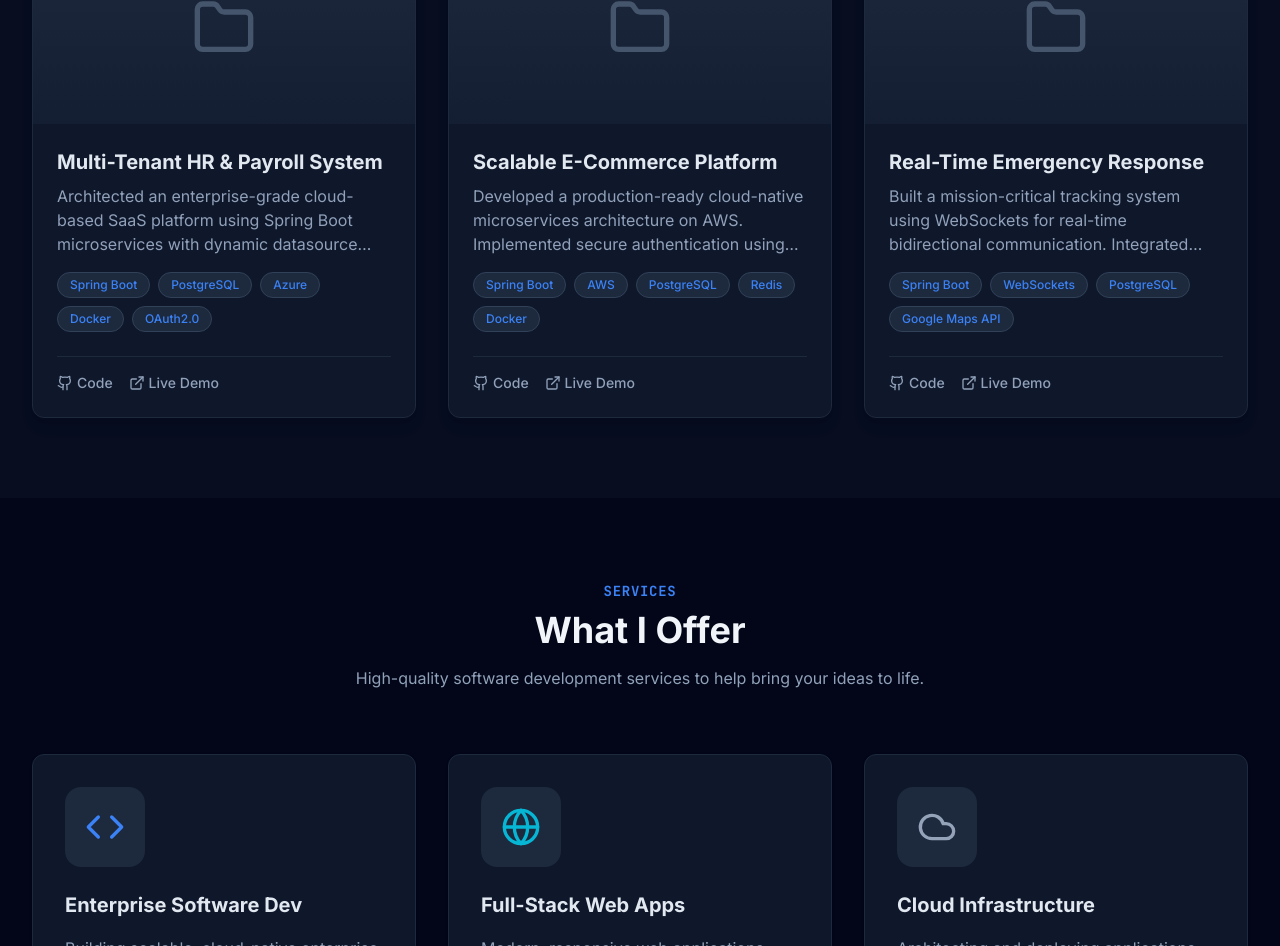
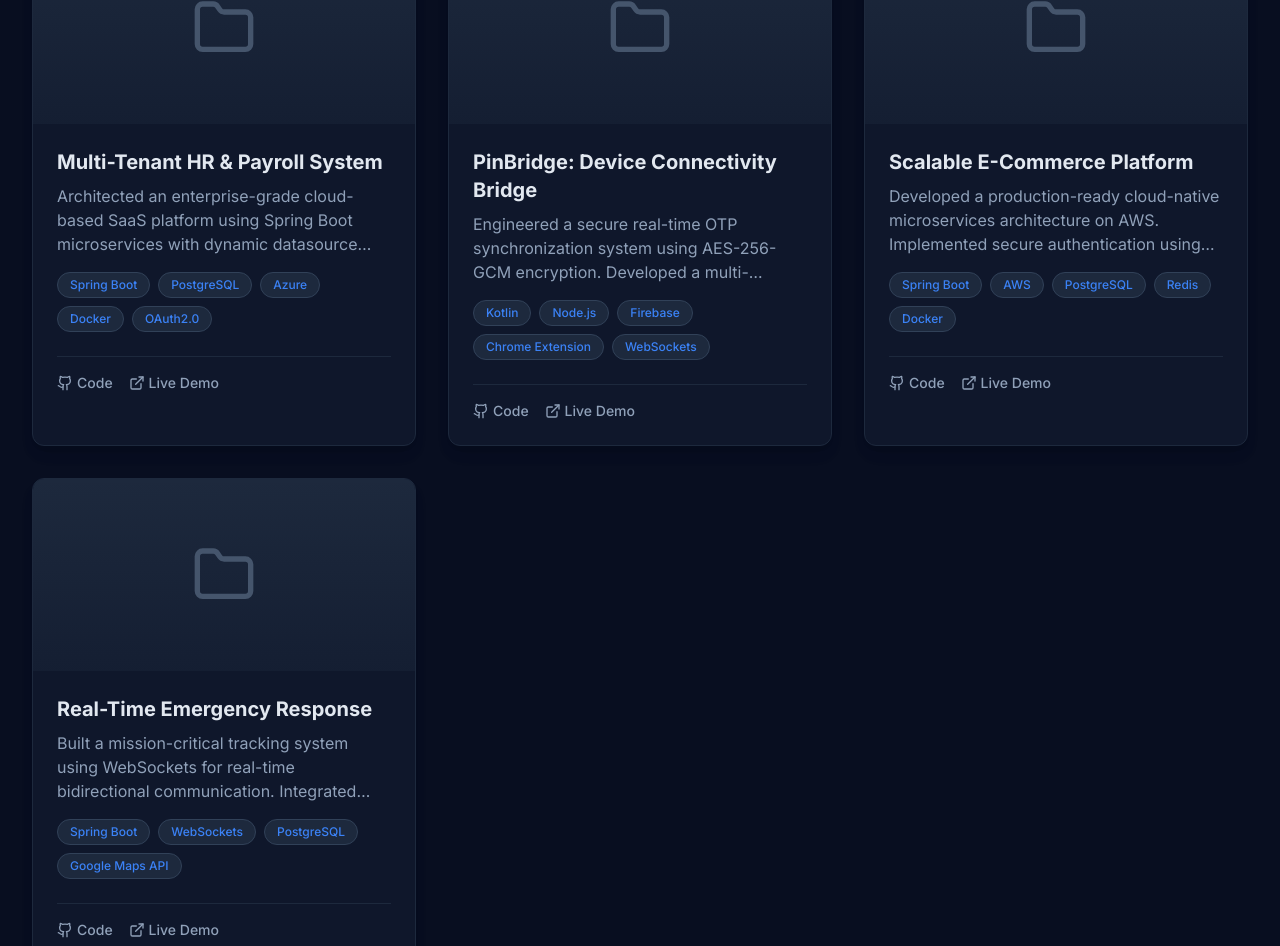
Before and after one commit to mhdnaseeel/mhdnaseeel, a React (Vite) app: page / in a window 1280 px wide. Shown: the part 1803-2749 px from the top of the page. Built offline with nearby package versions, Linux system fonts and the light colour scheme.

Commit message:
Integrate PinBridge to website and refine Profile README with E2EE details

```diff
--- a/src/components/Projects.jsx
+++ b/src/components/Projects.jsx
@@ -7,6 +7,12 @@ const Projects = () => {
             description: "Architected an enterprise-grade cloud-based SaaS platform using Spring Boot microservices with dynamic datasource routing. Integrated Azure Document Intelligence and Google AI for intelligent data processing.",
             tags: ["Spring Boot", "PostgreSQL", "Azure", "Docker", "OAuth2.0"],
             links: { github: "https://github.com/mhdnaseeel/Payroll_Automation", live: "#" }
+        },
+        {
+            title: "PinBridge: Device Connectivity Bridge",
+            description: "Engineered a secure real-time OTP synchronization system using AES-256-GCM encryption. Developed a multi-platform architecture bridging Android native (Kotlin), Chrome Extensions (MV3), and Node.js servers.",
+            tags: ["Kotlin", "Node.js", "Firebase", "Chrome Extension", "WebSockets"],
+            links: { github: "https://github.com/mhdnaseeel/PinBridge", live: "https://pin-bridge.vercel.app" }
         },
         {
             title: "Scalable E-Commerce Platform",
```
Also changed, not shown: 2 other files (tests, documents, lock files or other folders).
